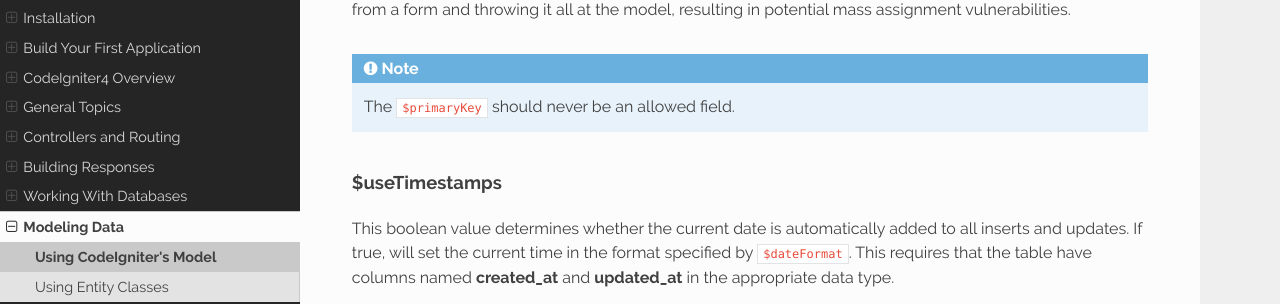
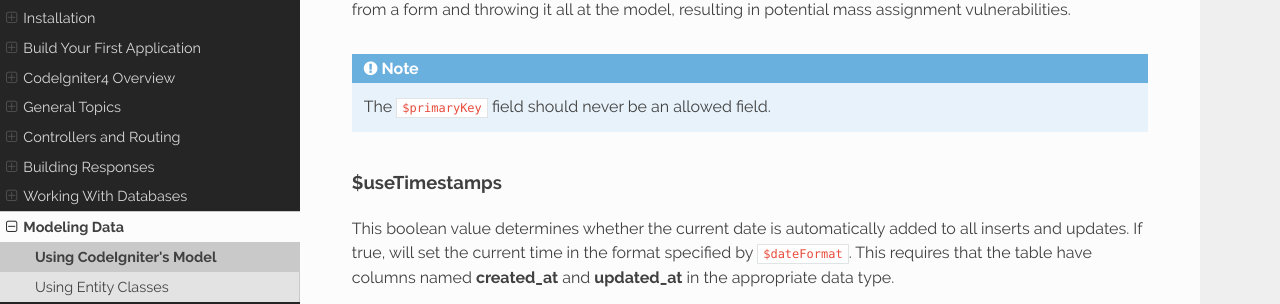
Before and after one commit to NEKOGET/ci4_user_guide_src, a Sphinx documentation site: the page built from source/models/model.rst, in a window 1280 px wide and 900 px high, scrolled down 4276 px. Shown: the part 163-467 px from the top of the window. Built offline with Sphinx 7.4.7 and the Read the Docs theme 2.0.0, drawn with Linux system fonts in a browser that asks for light colours.

Commit message:
docs: fix by proofreading
Co-authored-by: Abdul Malik Ikhsan <samsonasik@gmail.com>

```diff
--- a/source/models/model.rst
+++ b/source/models/model.rst
@@ -141,7 +141,7 @@ This array should be updated with the field names that can be set during ``save(
 against just taking input from a form and throwing it all at the model, resulting in
 potential mass assignment vulnerabilities.
 
-.. note:: The ``$primaryKey`` should never be an allowed field.
+.. note:: The ``$primaryKey`` field should never be an allowed field.
 
 $useTimestamps
 --------------
```
